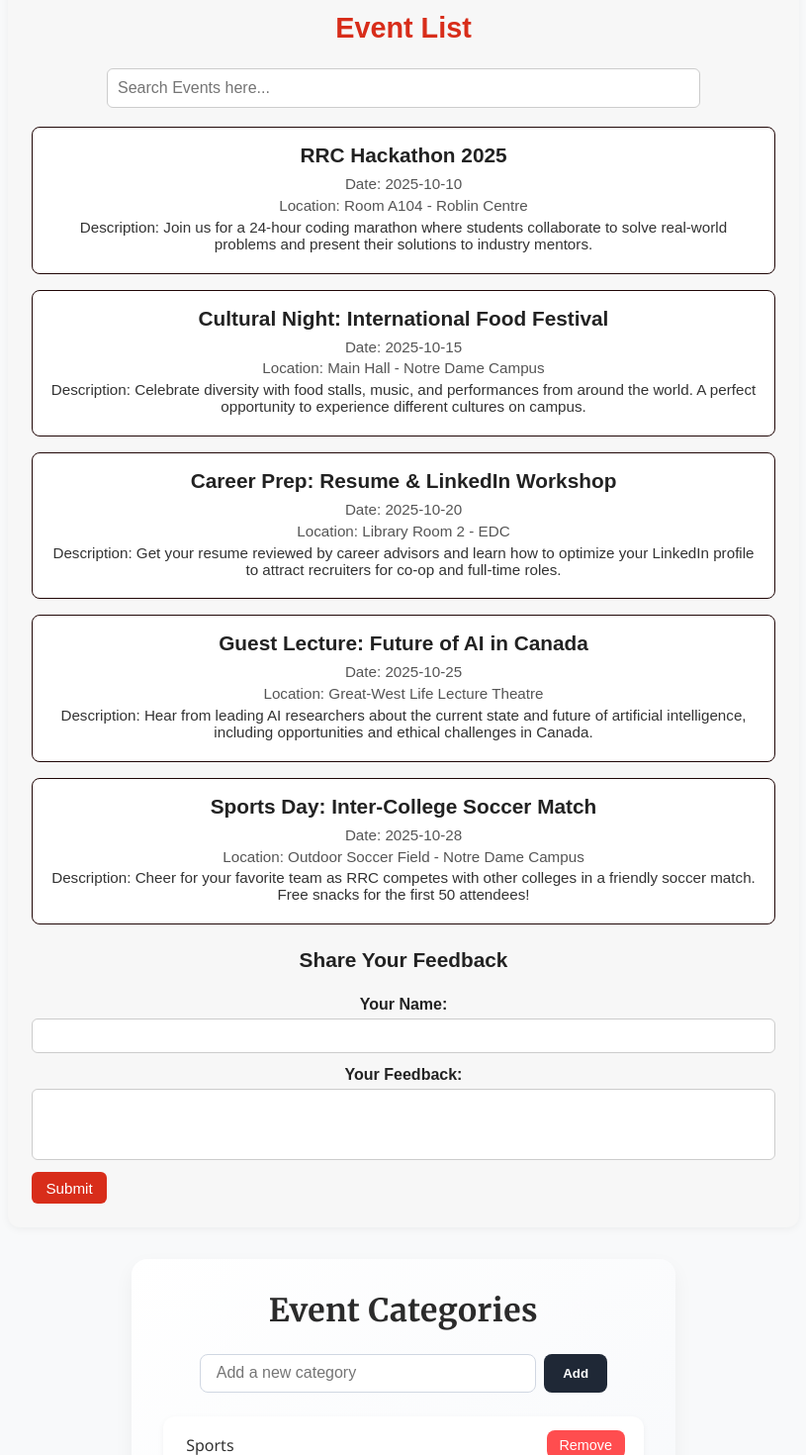
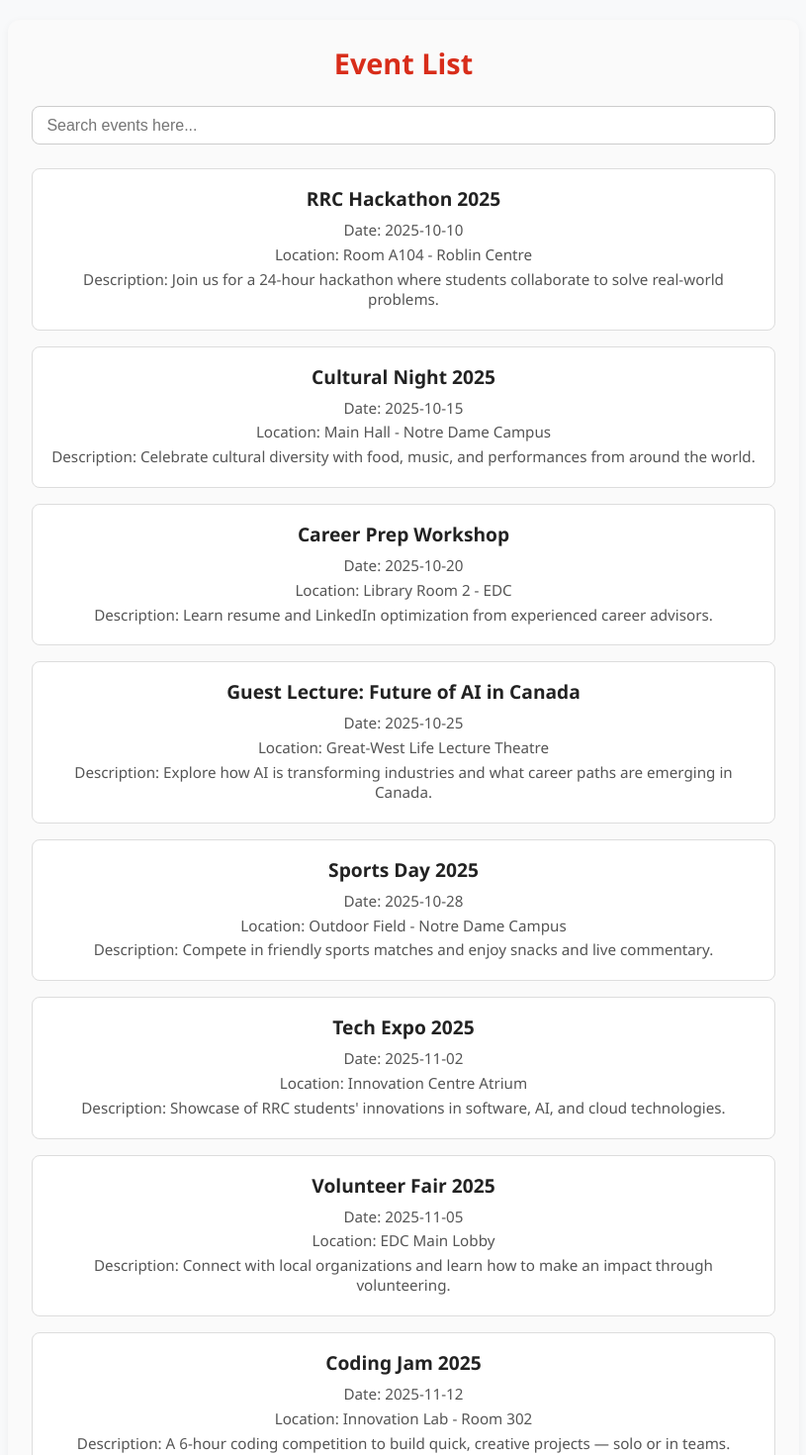
Before and after one commit to Subhpreet855/Campus_Event_Organizer_RRC, a React (Vite) app: page / in a window 1280 px wide. Shown: the part 800-2270 px from the top of the page at 99% size, without its empty margins (232-1047 px from the left). Built offline with nearby package versions, Linux system fonts and the light colour scheme.

Commit message:
FInalised my part with the hooks and compleetd everything needed for this

```diff
--- a/src/Components/Event_List/EventList.css
+++ b/src/Components/Event_List/EventList.css
@@ -1,10 +1,11 @@
 .event-list {
   max-width: 800px;
-  margin: 0 auto;
+  margin: 2rem auto;
   padding: 1.5rem;
-  background-color: #f7f7f7;
+  background-color: #fafafa;
   border-radius: 12px;
   box-shadow: 0 2px 8px rgba(0, 0, 0, 0.05);
+  font-family: "Segoe UI", Arial, sans-serif;
 }
 
 .event-list h2 {
@@ -14,6 +15,21 @@
   color: #d82d1a;
 }
 
+.search-input {
+  width: 100%;
+  padding: 0.6rem 0.9rem;
+  margin-bottom: 1.5rem;
+  border: 1px solid #ccc;
+  border-radius: 8px;
+  font-size: 1rem;
+  transition: border-color 0.2s ease;
+}
+
+.search-input:focus {
+  outline: none;
+  border-color: #d82d1a;
+}
+
 .event-list ul {
   list-style: none;
   margin: 0;
@@ -21,22 +37,22 @@
 }
 
 .event-list li {
-  background-color: #ffffff;
+  background-color: #fff;
   padding: 1rem;
   margin-bottom: 1rem;
   border-radius: 8px;
-  border: 1px solid #200707;
+  border: 1px solid #ddd;
   transition: transform 0.2s ease, box-shadow 0.2s ease;
 }
 
 .event-list li:hover {
   transform: translateY(-2px);
-  box-shadow: 0 4px 12px rgba(0, 0, 0, 0.1);
+  box-shadow: 0 4px 10px rgba(0, 0, 0, 0.08);
 }
 
 .event-list h3 {
-  margin: 0 0 0.5rem;
-  font-size: 1.3rem;
+  margin-bottom: 0.5rem;
+  font-size: 1.2rem;
   color: #222;
 }
 
@@ -46,27 +62,6 @@
   color: #555;
 }
 
-.event-list p:last-child {
-  color: #333;
-  font-weight: 500;
-}
-
-.search-input {
-  width: 80%;
-  max-width: 600px;
-  padding: 10px;
-  font-size: 1rem;
-  border: 1px solid #ccc;
-  border-radius: 6px;
-  margin: 0 auto 1.2rem auto;
-  display: block;
-}
-
-.search-input:focus {
-  border-color: #d82d1a;
-  outline: none;
-}
-
 .feedback-form {
   margin-top: 1.5rem;
   display: flex;
@@ -74,20 +69,20 @@
   gap: 0.8rem;
 }
 
-.feedback-form .input-box {
+.input-box {
   display: flex;
   flex-direction: column;
 }
 
-.feedback-form label {
+.input-box label {
   font-weight: 600;
   color: #222;
   margin-bottom: 0.3rem;
 }
 
-.feedback-form input,
-.feedback-form textarea {
-  padding: 0.5rem 0.7rem;
+.input-box input,
+.input-box textarea {
+  padding: 0.6rem;
   border: 1px solid #ccc;
   border-radius: 6px;
   font-size: 0.95rem;
@@ -95,18 +90,18 @@
   transition: border-color 0.2s ease;
 }
 
-.feedback-form input:focus,
-.feedback-form textarea:focus {
+.input-box input:focus,
+.input-box textarea:focus {
   outline: none;
   border-color: #d82d1a;
 }
 
 .feedback-form button {
   background-color: #d82d1a;
-  color: white;
+  color: #fff;
   border: none;
   border-radius: 6px;
-  padding: 0.45rem 0.9rem;
+  padding: 0.6rem 1rem;
   font-size: 0.95rem;
   cursor: pointer;
   align-self: flex-start;
--- a/src/Components/Event_List/EventList.tsx
+++ b/src/Components/Event_List/EventList.tsx
@@ -1,15 +1,29 @@
-import { useState } from "react";
-import { useFilteredEvents } from "../../hooks/useFilteredEvents";
+import { useState, useEffect } from "react";
+import { useEventState } from "../hooks/useEventState";
 import "./EventList.css";
 
 function EventList() {
-
-  // Using custom hook for search and filtering
-  const { filteredEvents, query, setQuery } = useFilteredEvents();
-
+  const { allEvents, loading } = useEventState();
+  const [query, setQuery] = useState("");
+  const [filteredEvents, setFilteredEvents] = useState(allEvents);
   const [name, setName] = useState("");
   const [feedback, setFeedback] = useState("");
   const [submitted, setSubmitted] = useState(false);
+
+  useEffect(() => {
+    if (!query.trim()) {
+      setFilteredEvents(allEvents);
+    } else {
+      const lower = query.toLowerCase();
+      const filtered = allEvents.filter(
+        (event) =>
+          event.title.toLowerCase().includes(lower) ||
+          event.description.toLowerCase().includes(lower) ||
+          event.location.toLowerCase().includes(lower)
+      );
+      setFilteredEvents(filtered);
+    }
+  }, [query, allEvents]);
 
   function handleSubmit(e: React.FormEvent) {
     e.preventDefault();
@@ -17,28 +31,35 @@ function EventList() {
     setSubmitted(true);
   }
 
+  if (loading) {
+    return <p>Loading events...</p>;
+  }
+
   return (
     <section className="event-list">
       <h2>Event List</h2>
 
-      {/* Added Search bar for filtering events */}
       <input
         type="text"
-        placeholder="Search Events here..."
+        placeholder="Search events here..."
         value={query}
         onChange={(e) => setQuery(e.target.value)}
         className="search-input"
       />
 
       <ul>
-        {filteredEvents.map((item) => (
+        {filteredEvents.length > 0 ? (
+          filteredEvents.map((item) => (
             <li key={item.id}>
               <h3>{item.title}</h3>
               <p>Date: {item.date}</p>
               <p>Location: {item.location}</p>
               <p>Description: {item.description}</p>
             </li>
-        ))}
+          ))
+        ) : (
+          <p>No events found for your search.</p>
+        )}
       </ul>
 
       <h3 style={{ marginTop: "1.5rem" }}>Share Your Feedback</h3>
--- /dev/null
+++ b/src/Components/hooks/useEventState.ts
@@ -0,0 +1,23 @@
+import { useState, useEffect } from "react";
+import { events } from "../../data/EventListMockData";
+import type { Event } from "../../types/EventList";
+
+export function useEventState() {
+  const [allEvents, setAllEvents] = useState<Event[]>([]);
+  const [loading, setLoading] = useState(true);
+
+  useEffect(() => {
+    setAllEvents(events);
+    setLoading(false);
+  }, []);
+
+  const addEvent = (newEvent: Event) => {
+    setAllEvents((prev) => [...prev, newEvent]);
+  };
+
+  const removeEvent = (id: number) => {
+    setAllEvents((prev) => prev.filter((e) => e.id !== id));
+  };
+
+  return { allEvents, loading, addEvent, removeEvent };
+}
--- a/src/data/EventList.ts
+++ /dev/null
@@ -1,44 +0,0 @@
-import type { Event } from "../types/EventList";
-
-export const events: Event[] = [
-  {
-    id: 1,
-    title: "RRC Hackathon 2025",
-    date: "2025-10-10",
-    location: "Room A104 - Roblin Centre",
-    description:
-      "Join us for a 24-hour coding marathon where students collaborate to solve real-world problems and present their solutions to industry mentors.",
-  },
-  {
-    id: 2,
-    title: "Cultural Night: International Food Festival",
-    date: "2025-10-15",
-    location: "Main Hall - Notre Dame Campus",
-    description:
-      "Celebrate diversity with food stalls, music, and performances from around the world. A perfect opportunity to experience different cultures on campus.",
-  },
-  {
-    id: 3,
-    title: "Career Prep: Resume & LinkedIn Workshop",
-    date: "2025-10-20",
-    location: "Library Room 2 - EDC",
-    description:
-      "Get your resume reviewed by career advisors and learn how to optimize your LinkedIn profile to attract recruiters for co-op and full-time roles.",
-  },
-  {
-    id: 4,
-    title: "Guest Lecture: Future of AI in Canada",
-    date: "2025-10-25",
-    location: "Great-West Life Lecture Theatre",
-    description:
-      "Hear from leading AI researchers about the current state and future of artificial intelligence, including opportunities and ethical challenges in Canada.",
-  },
-  {
-    id: 5,
-    title: "Sports Day: Inter-College Soccer Match",
-    date: "2025-10-28",
-    location: "Outdoor Soccer Field - Notre Dame Campus",
-    description:
-      "Cheer for your favorite team as RRC competes with other colleges in a friendly soccer match. Free snacks for the first 50 attendees!",
-  },
-];
--- /dev/null
+++ b/src/data/EventListMockData.ts
@@ -0,0 +1,90 @@
+export type Event = {
+  id: number;
+  title: string;
+  date: string;
+  location: string;
+  description: string;
+};
+
+export const events: Event[] = [
+  {
+    id: 1,
+    title: "RRC Hackathon 2025",
+    date: "2025-10-10",
+    location: "Room A104 - Roblin Centre",
+    description:
+      "Join us for a 24-hour hackathon where students collaborate to solve real-world problems.",
+  },
+  {
+    id: 2,
+    title: "Cultural Night 2025",
+    date: "2025-10-15",
+    location: "Main Hall - Notre Dame Campus",
+    description:
+      "Celebrate cultural diversity with food, music, and performances from around the world.",
+  },
+  {
+    id: 3,
+    title: "Career Prep Workshop",
+    date: "2025-10-20",
+    location: "Library Room 2 - EDC",
+    description:
+      "Learn resume and LinkedIn optimization from experienced career advisors.",
+  },
+  {
+    id: 4,
+    title: "Guest Lecture: Future of AI in Canada",
+    date: "2025-10-25",
+    location: "Great-West Life Lecture Theatre",
+    description:
+      "Explore how AI is transforming industries and what career paths are emerging in Canada.",
+  },
+  {
+    id: 5,
+    title: "Sports Day 2025",
+    date: "2025-10-28",
+    location: "Outdoor Field - Notre Dame Campus",
+    description:
+      "Compete in friendly sports matches and enjoy snacks and live commentary.",
+  },
+  {
+    id: 6,
+    title: "Tech Expo 2025",
+    date: "2025-11-02",
+    location: "Innovation Centre Atrium",
+    description:
+      "Showcase of RRC students' innovations in software, AI, and cloud technologies.",
+  },
+  {
+    id: 7,
+    title: "Volunteer Fair 2025",
+    date: "2025-11-05",
+    location: "EDC Main Lobby",
+    description:
+      "Connect with local organizations and learn how to make an impact through volunteering.",
+  },
+  {
+    id: 8,
+    title: "Coding Jam 2025",
+    date: "2025-11-12",
+    location: "Innovation Lab - Room 302",
+    description:
+      "A 6-hour coding competition to build quick, creative projects — solo or in teams.",
+  },
+  {
+    id: 9,
+    title: "Cybersecurity Awareness Week",
+    date: "2025-11-20",
+    location: "Notre Dame Campus - Room B208",
+    description:
+      "Interactive sessions on ethical hacking, password safety, and online security.",
+  },
+  {
+    id: 10,
+    title: "Student Showcase 2025",
+    date: "2025-12-01",
+    location: "Exchange District Auditorium",
+    description:
+      "End-of-term event featuring top student projects presented to staff and industry guests.",
+  },
+];
--- a/src/hooks/useFilteredEvents.ts
+++ /dev/null
@@ -1,29 +0,0 @@
-import { useEffect, useState } from "react";
-import { events } from "../data/EventList";
-import type { Event } from "../types/EventList";
-
-
-export function useFilteredEvents() {
-  const [query, setQuery] = useState("");
-  const [filteredEvents, setFilteredEvents] = useState<Event[]>([]);
-
-  // Runs again every time the user types in the search box
-  useEffect(() => {
-    // only search if 2+ characters
-    if (query.trim().length < 2) {
-      setFilteredEvents(events);
-      return;
-    }
-
-    const lower = query.toLowerCase();
-    const result = events.filter(
-      (evt) =>
-        evt.title.toLowerCase().includes(lower) ||
-        evt.description.toLowerCase().includes(lower) ||
-        evt.location.toLowerCase().includes(lower)
-    );
-    setFilteredEvents(result);
-  }, [query]);
-
-  return { filteredEvents, query, setQuery };
-}
```
Also changed, not shown: src/Components/services/EventlistService.ts (added, +28 -0 lines), src/repositories/eventListRepository.ts (added, +22 -0 lines). Lines whose indentation alone changed are shown as unchanged.
